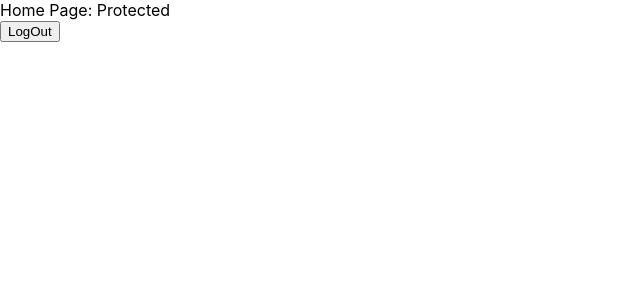
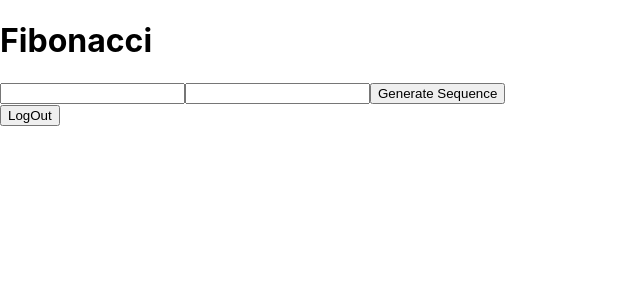
Before and after one commit to faraz-github/Xelpmoc-task, a React (Create React App) app in the folder frontend/: page / in a window 1280 px wide. Shown: the top 300 px of the page, without its empty margins (0-640 px from the left). Built offline with nearby package versions, Linux system fonts and the light colour scheme; sample sign-in values are in the browser's storage.

Commit message:
Post request to generate fibonacci sequence

```diff
--- a/frontend/src/pages/home.jsx
+++ b/frontend/src/pages/home.jsx
@@ -1,5 +1,6 @@
-import { useEffect } from "react";
+import { useEffect, useState } from "react";
 import { useNavigate } from "react-router-dom";
+import axios from "axios";
 
 import { useUser } from "../contexts/userContext";
 
@@ -12,6 +13,15 @@ function Home() {
         if (!user) navigate("/login");
     }, [user, navigate]);
 
+    const [num1, setNum1] = useState("");
+    const [num2, setNum2] = useState("");
+
+    const onSubmitHandler = async (event) => {
+        event.preventDefault();
+        const response = await axios.post("/fibonacci", { num1, num2 });
+        console.log(response);
+    }
+
     const logoutUser = () => {
         localStorage.removeItem("user");
         setUser(JSON.parse(localStorage.getItem("user")));
@@ -19,8 +29,26 @@ function Home() {
 
     return (
         <div>
-            Home Page: Protected
-            <br />
+            <div>
+                <h1>Fibonacci</h1>
+                <form onSubmit={onSubmitHandler}>
+                    <input
+                        type={"text"}
+                        name="num1"
+                        value={num1}
+                        onChange={(event) => setNum1(event.target.value)}
+                        required
+                    />
+                    <input
+                        type={"text"}
+                        name="num2"
+                        value={num2}
+                        onChange={(event) => setNum2(event.target.value)}
+                        required
+                    />
+                    < button type="submit">Generate Sequence</button>
+                </form>
+            </div>
             {
                 user ? <button onClick={logoutUser}>LogOut</button> : null
             }
```
